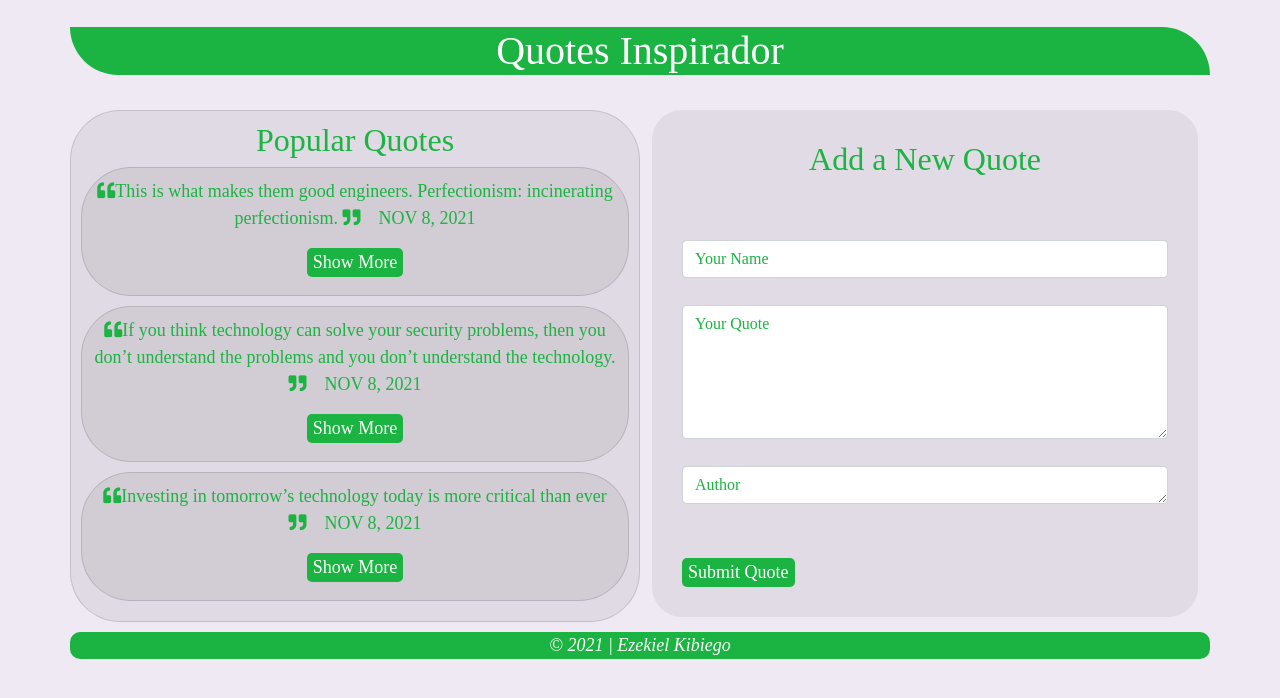
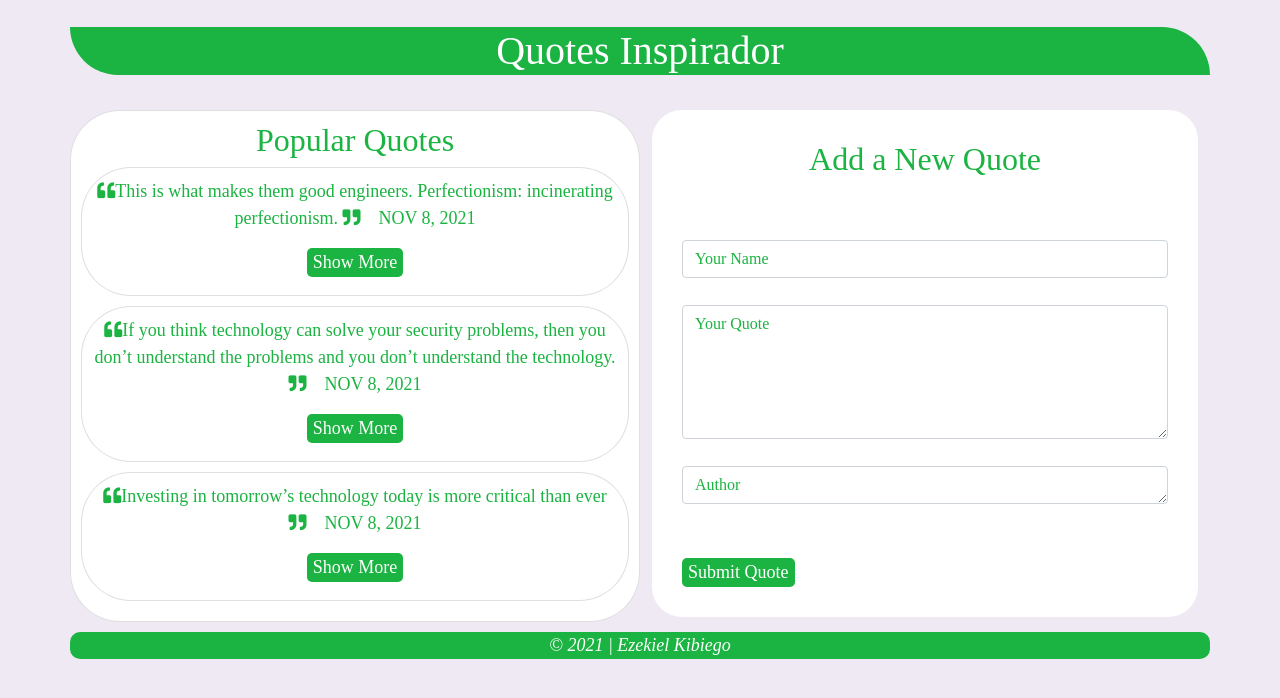
Before and after one commit to ezekielkibiego/Quotes-App, an Angular app: page / in a window 1280 px wide. Shown: the top 698 px of the page. Built offline with nearby package versions, Linux system fonts and the light colour scheme.

Commit message:
remove cards background color

```diff
--- a/src/app/quote-form/quote-form.component.css
+++ b/src/app/quote-form/quote-form.component.css
@@ -1,7 +1,7 @@
 .form{
     padding: 30px;
     border-radius: 30px;
-    background: rgba(24, 24, 26, 0.068);
+    background: white;
 
 }
 
--- a/src/app/quotes/quotes.component.css
+++ b/src/app/quotes/quotes.component.css
@@ -26,7 +26,6 @@
 
 
   .card{
-    background-color: rgba(24, 24, 26, 0.068);
     margin-bottom: 10px;
     padding: 10px;
     border-radius: 50px;
```
Also changed, not shown: src/assets/Screenshot.png.
